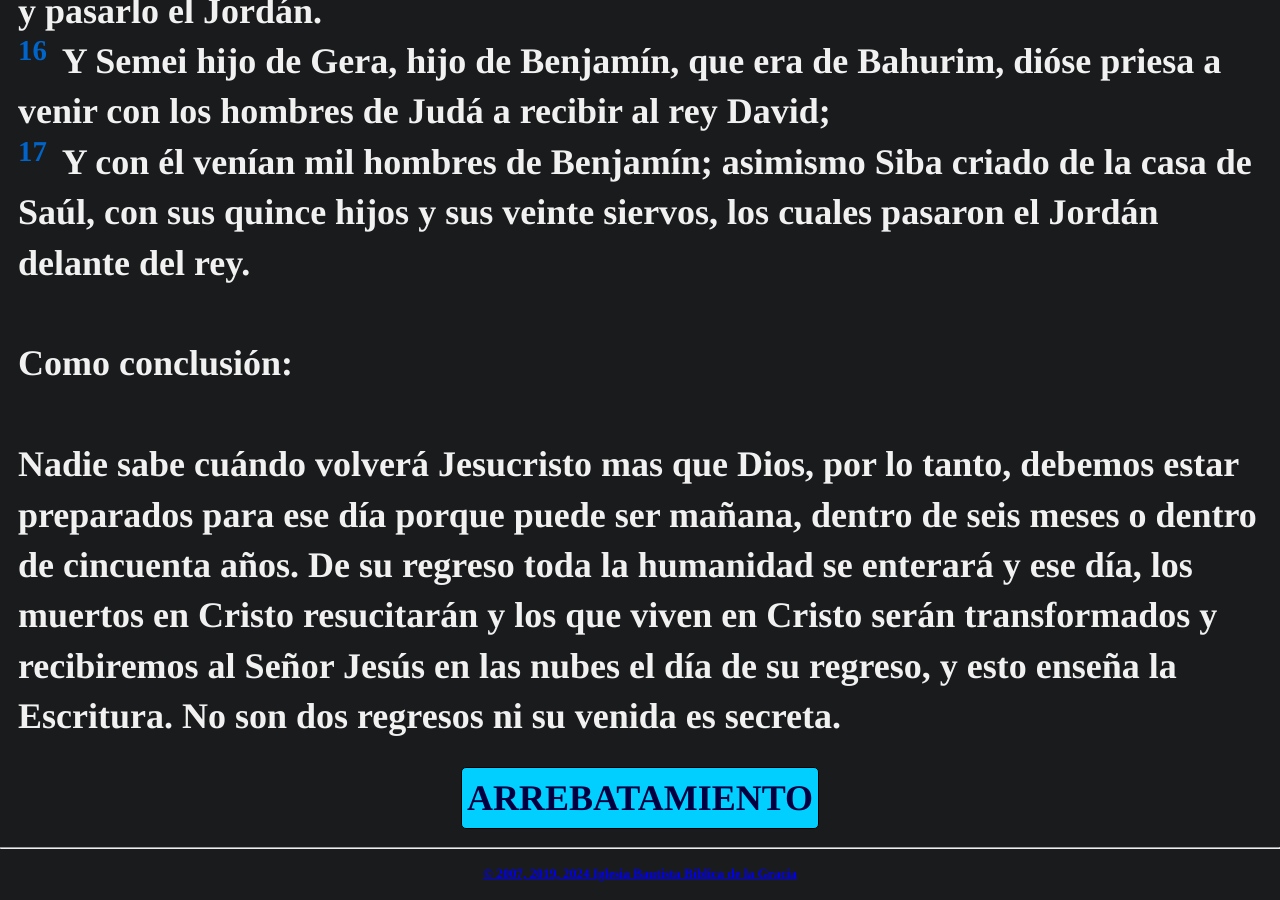
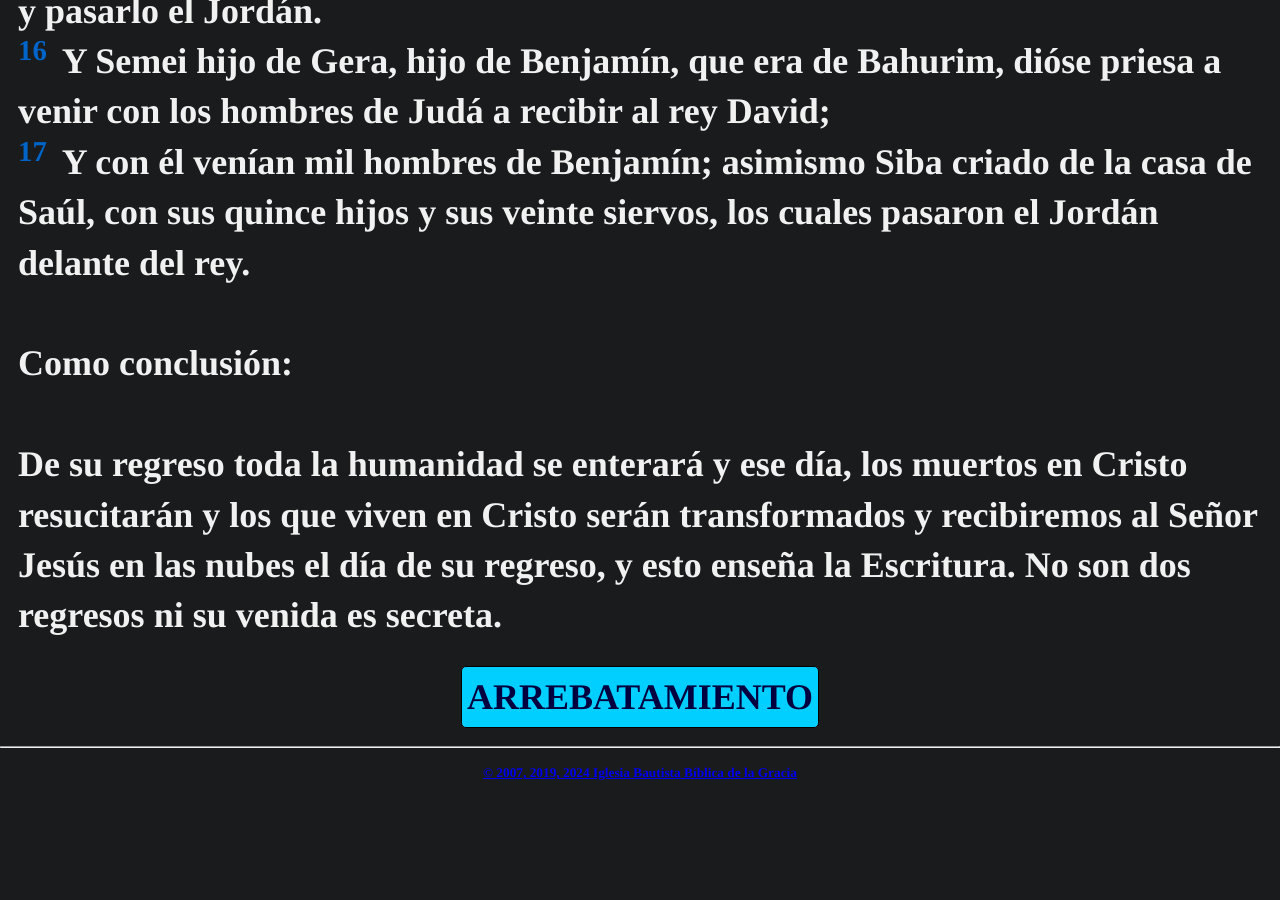
Before and after one commit to discipulodecristo/estudiobiblia, a Jekyll site: the page built from ensayos/arrebatamiento.md, in a window 1280 px wide and 900 px high, scrolled down 10529 px. Built offline with Jekyll 4.4.1, drawn with Linux system fonts in a browser that asks for light colours; some web fonts are replaced; after the commit the page ends 11328 px from its top, so only the background shows below that.

Commit message:
Revise conclusion on Jesucristo's return timing
Removed introductory statement about the timing of Jesucristo's return.

```diff
--- a/ensayos/arrebatamiento.md
+++ b/ensayos/arrebatamiento.md
@@ -152,4 +152,4 @@ En la Septuaginta:
 
 Como conclusión:
 
-Nadie sabe cuándo volverá Jesucristo mas que Dios, por lo tanto, debemos estar preparados para ese día porque puede ser mañana, dentro de seis meses o dentro de cincuenta años. De su regreso toda la humanidad se enterará y ese día, los muertos en Cristo resucitarán y los que viven en Cristo serán transformados y recibiremos al Señor Jesús en las nubes el día de su regreso, y esto enseña la Escritura. No son dos regresos ni su venida es secreta.
+De su regreso toda la humanidad se enterará y ese día, los muertos en Cristo resucitarán y los que viven en Cristo serán transformados y recibiremos al Señor Jesús en las nubes el día de su regreso, y esto enseña la Escritura. No son dos regresos ni su venida es secreta.
```
